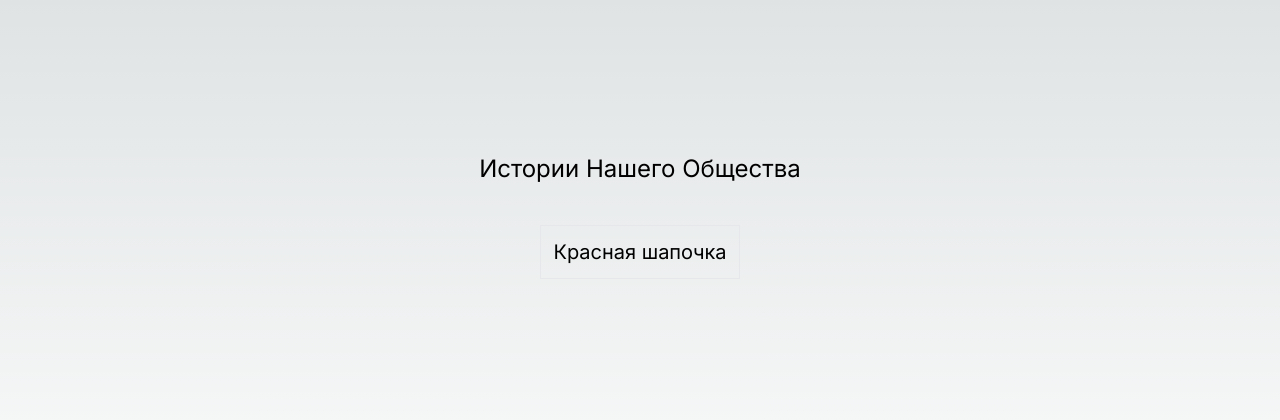
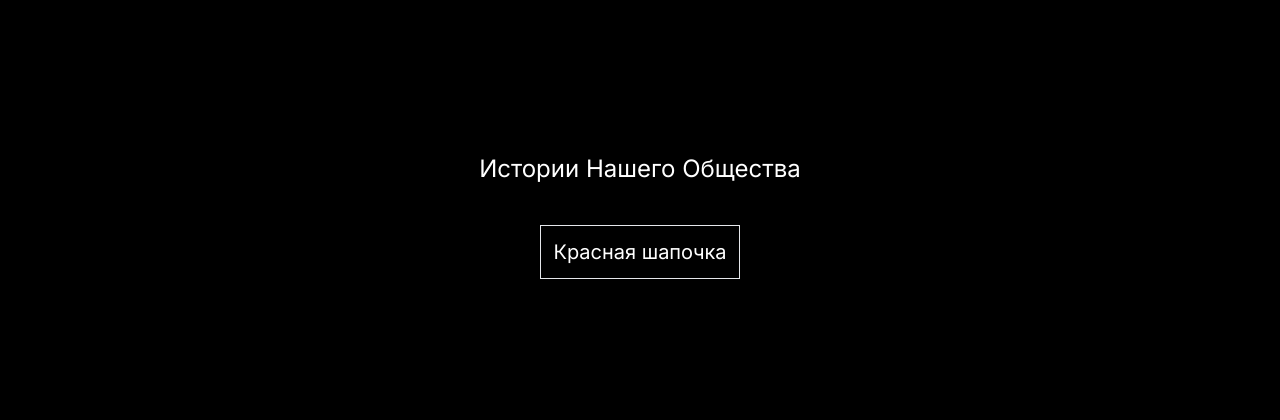
Before and after one commit to skillup23/nasheobshestvo-stories, a Next.js app: page / in a window 1280 px wide. Shown: the part 184-604 px from the top of the page. Built offline with nearby package versions, Linux system fonts and the light colour scheme.

Commit message:
Красная шапочка. Фикс цвет фона

```diff
--- a/app/globals.css
+++ b/app/globals.css
@@ -16,26 +16,7 @@
   }
 }
 
-:root {
-  --foreground-rgb: 0, 0, 0;
-  --background-start-rgb: 214, 219, 220;
-  --background-end-rgb: 255, 255, 255;
+body {
+  color: white;
+  background: black;
 }
-
-@media (prefers-color-scheme: dark) {
-  :root {
-    --foreground-rgb: 255, 255, 255;
-    --background-start-rgb: 0, 0, 0;
-    --background-end-rgb: 0, 0, 0;
-  }
-}
-
-body {
-  color: rgb(var(--foreground-rgb));
-  background: linear-gradient(
-      to bottom,
-      transparent,
-      rgb(var(--background-end-rgb))
-    )
-    rgb(var(--background-start-rgb));
-}
```
